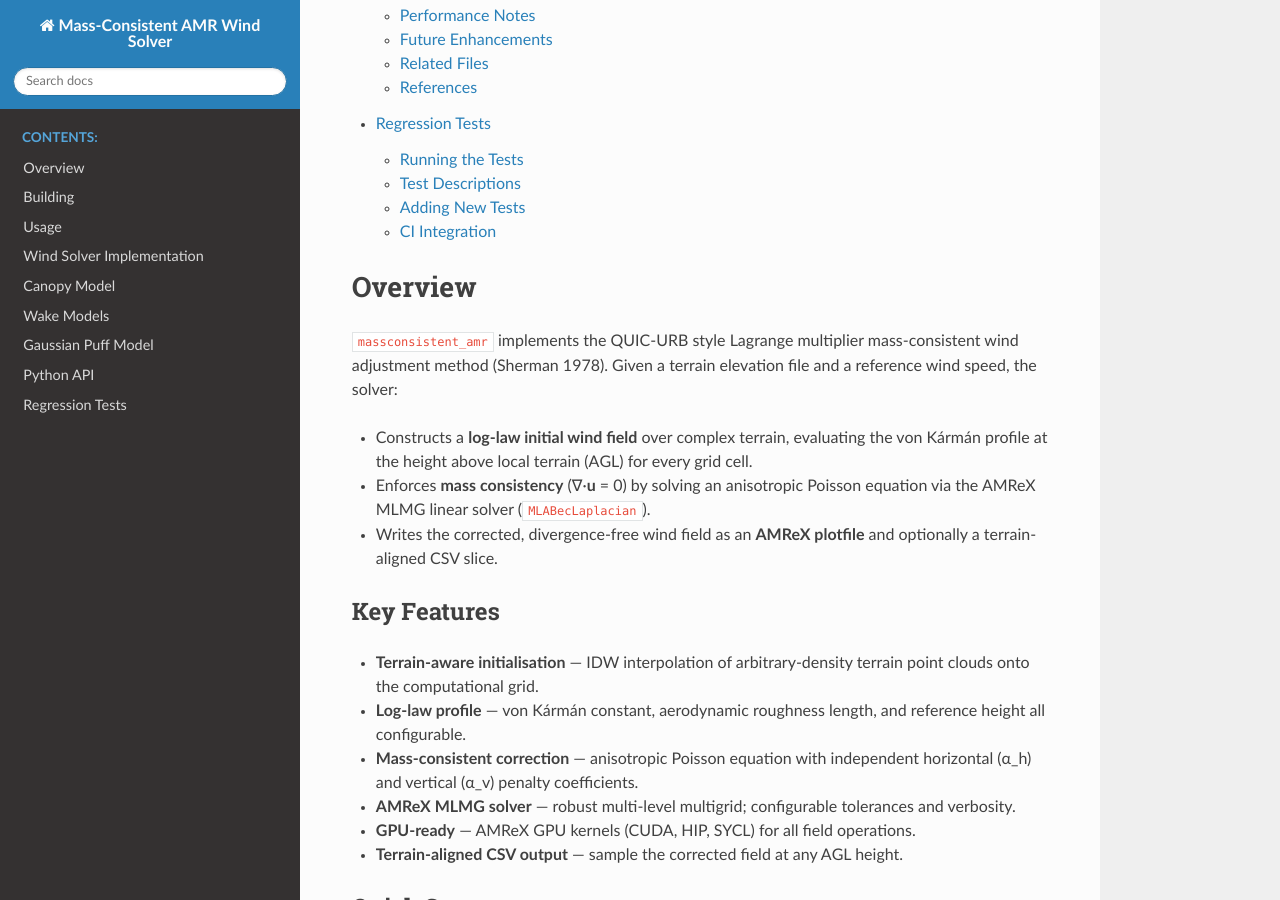
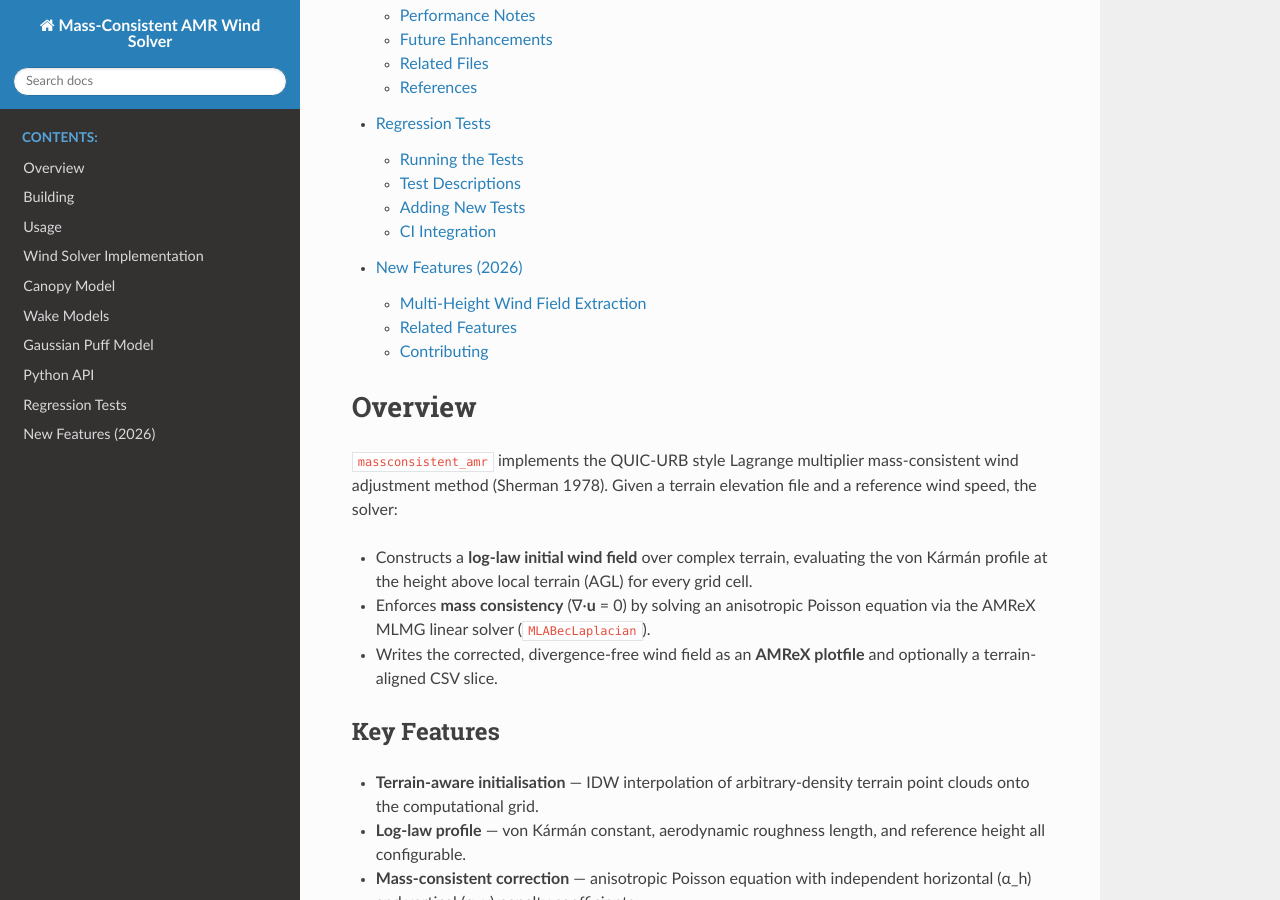
Before and after one commit to hgopalan/massconsistent_amr, a Sphinx documentation site: the page built from docs/index.rst, in a window 1280 px wide and 900 px high, scrolled down 2306 px. Built offline with Sphinx 7.4.7 and the Read the Docs theme 3.1.0, drawn with Linux system fonts in a browser that asks for light colours; part of the change alters nothing that is shown.

Commit message:
Add documentation for new multi-height extraction feature
- Created docs/new_features.rst documenting multi-height extraction
- Added to documentation index (docs/index.rst)
- Includes usage examples, output format, and performance notes
- Documents backward compatibility and future enhancements
- Provides clear examples for meteorology, wind energy, and aviation use cases

```diff
--- a/docs/index.rst
+++ b/docs/index.rst
@@ -20,6 +20,7 @@ terrain-following, mass-consistent 3-D wind diagnostic tool built on
    puff
    python_api
    regtests
+   new_features
 
 Overview
 ========
--- /dev/null
+++ b/docs/new_features.rst
@@ -0,0 +1,142 @@
+.. _new_features:
+
+New Features (2026)
+===================
+
+This page documents recently added features to the massconsistent_amr wind solver.
+
+Multi-Height Wind Field Extraction
+-----------------------------------
+
+**Added:** May 2026
+**Use Case:** Meteorology, wind energy, aviation applications
+
+Overview
+~~~~~~~~
+
+The wind solver can now extract wind fields at multiple heights above ground level (AGL)
+in a single simulation run. This is particularly useful for:
+
+- Standard meteorological heights (10 m, 100 m, 200 m)
+- Wind turbine hub heights (80 m, 120 m, 150 m)
+- Aviation analysis at multiple flight levels
+- Multi-level validation against weather station data
+
+How to Use
+~~~~~~~~~~
+
+In your input file, specify multiple extraction heights using space-separated values::
+
+    # Extract wind at 10m, 50m, 100m, and 200m AGL
+    extract_agl  = 10.0 50.0 100.0 200.0
+    extract_file = wind_extract.csv
+
+The solver will create separate CSV files for each height:
+
+- ``wind_extract_10m.csv``
+- ``wind_extract_50m.csv``
+- ``wind_extract_100m.csv``
+- ``wind_extract_200m.csv``
+
+Each file contains the standard columns::
+
+    x, y, z_terrain, z_physical, z_agl, u, v, w, speed
+
+Output Format
+~~~~~~~~~~~~~
+
+Each extraction file provides:
+
+- **x, y**: Horizontal coordinates [m]
+- **z_terrain**: Local terrain elevation [m above sea level]
+- **z_physical**: Physical height of the extraction plane [m above sea level]
+- **z_agl**: Height above ground level for this grid column [m]
+- **u, v, w**: Velocity components [m/s]
+- **speed**: Total velocity magnitude [m/s]
+
+Example
+~~~~~~~
+
+See the regression test ``regtest/multiheight_extraction/inputs.i`` for a complete
+working example.
+
+The test extracts wind at 10 m, 50 m, and 100 m AGL over a Gaussian hill terrain
+and verifies that all three output files are created correctly.
+
+Backward Compatibility
+~~~~~~~~~~~~~~~~~~~~~~
+
+The feature is fully backward compatible. Single-height extraction still works::
+
+    # Single height extraction (same as before)
+    extract_agl  = 15.0
+    extract_file = wind_15m.csv
+
+This creates a single file ``wind_15m.csv`` (or ``wind_extract.csv`` if only one height is specified).
+
+Implementation Details
+~~~~~~~~~~~~~~~~~~~~~~
+
+- Uses AMReX ``ParmParse::getarr()`` to read array values
+- Automatic filename generation with height suffix
+- Extraction loop processes all heights efficiently
+- GPU-safe implementation with proper synchronization
+- MPI-parallel output with sequential file writes
+
+Performance Notes
+~~~~~~~~~~~~~~~~~
+
+Extracting multiple heights adds minimal overhead:
+
+- Each extraction is a single k-plane copy operation
+- Total runtime increase: ~1-2% per additional height
+- I/O is the primary cost (not computation)
+
+For example, extracting 4 heights instead of 1 adds approximately 3-6% to total runtime.
+
+Future Enhancements
+~~~~~~~~~~~~~~~~~~~
+
+Potential future additions to this feature:
+
+1. **Cross-section extraction** - Extract YZ or XZ planes at specified coordinates
+2. **Time-varying extraction** - Extract at specific time intervals for transient simulations
+3. **Ensemble extraction** - Extract statistics (mean, std dev) over ensemble runs
+4. **NetCDF output** - Write extractions in CF-compliant NetCDF format
+
+Related Features
+----------------
+
+Coming Soon
+~~~~~~~~~~~
+
+The following features are planned for future releases:
+
+1. **Checkpoint/Restart**
+
+   - Save solver state for faster parameter sweeps
+   - Resume interrupted simulations
+   - Expected: Q3 2026
+
+2. **Position-Dependent Roughness**
+
+   - Specify spatially-varying surface roughness
+   - Support land-use transitions (forest/urban/water)
+   - Expected: Q4 2026
+
+3. **Thermal Stratification**
+
+   - Monin-Obukhov stability corrections
+   - Stable/unstable atmospheric conditions
+   - Expected: Q4 2026
+
+Contributing
+------------
+
+If you have ideas for new features or improvements, please:
+
+1. Open an issue on GitHub describing the feature
+2. Provide use cases and example applications
+3. Consider contributing a pull request with implementation
+
+See the project README for contribution guidelines.
```
